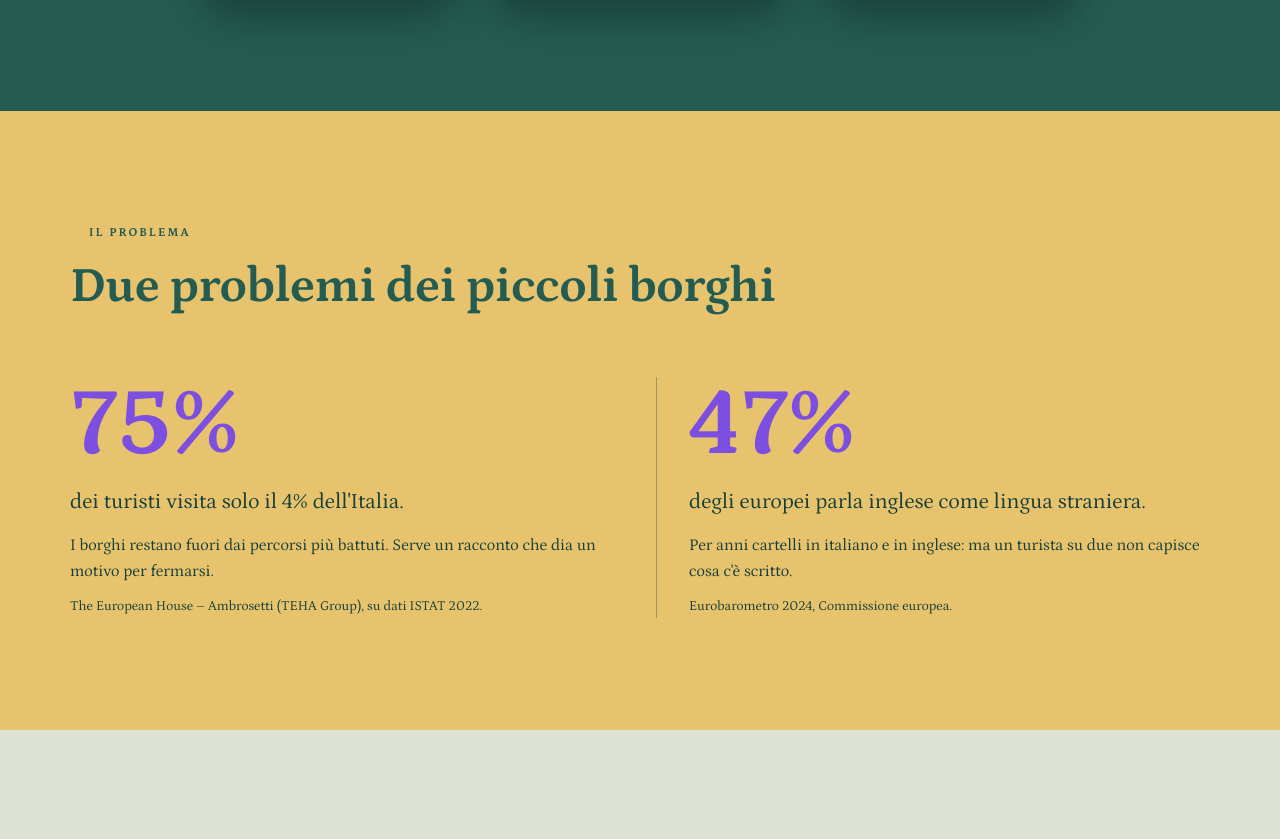
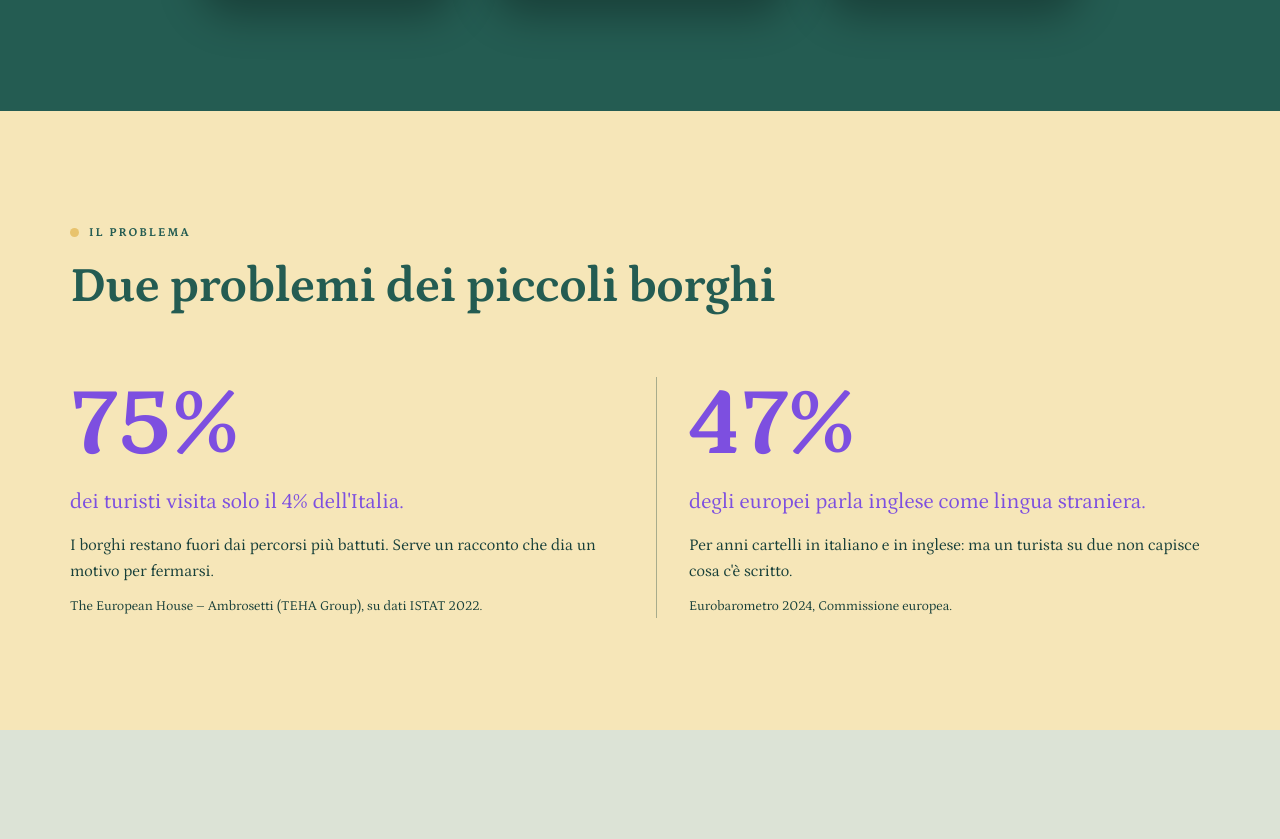
Before and after one commit to balestripietro-commits/landing-page-travel-podcasting, a plain HTML site: page index.html in a window 1280 px wide. Shown: the part 1773-2612 px from the top of the page. Drawn offline with Linux system fonts and the light colour scheme.

Commit message:
Telefoni: mappa sulla tappa 3 e player sulla tappa 5 a metà audio, home senza A+; problemi di nuovo su giallo tenue con frasi viola
Co-Authored-By: Claude Sonnet 5.5 <noreply@anthropic.com>

```diff
--- a/index.html
+++ b/index.html
@@ -679,10 +679,11 @@ img { display: block; max-width: 100%; }
 }
 
 /* ---------- problemi: oro del brand, numeri viola ---------- */
-#problemi { background: #e8c36d; }
+#problemi { background: #f6e6b8; }
 #problemi .eyebrow { color: #245c52; }
 #problemi .stat__num { color: #7d4fe0; }
 #problemi .stat__text, #problemi .problem__note, #problemi .stat__src { color: #173f39; }
+#problemi .stat__text { color: #7d4fe0; }
 #problemi .problem + .problem { border-left-color: rgba(23,63,57,.35); }
 /* ---------- voci in tutte le lingue ---------- */
 .voices { display: grid; grid-template-columns: repeat(3, minmax(0, 1fr)); gap: 1rem; margin-top: 1.5rem; }
@@ -783,7 +784,7 @@ img { display: block; max-width: 100%; }
     </div>
   </section>
 
-  <section class="section" id="problemi">
+  <section class="section section--tinted" id="problemi">
     <div class="wrap">
       <div class="section__head">
         <p class="eyebrow">Il problema</p>
```
Also changed, not shown: assets/app-home.webp, assets/app-mappa.webp, assets/app-player.webp.
